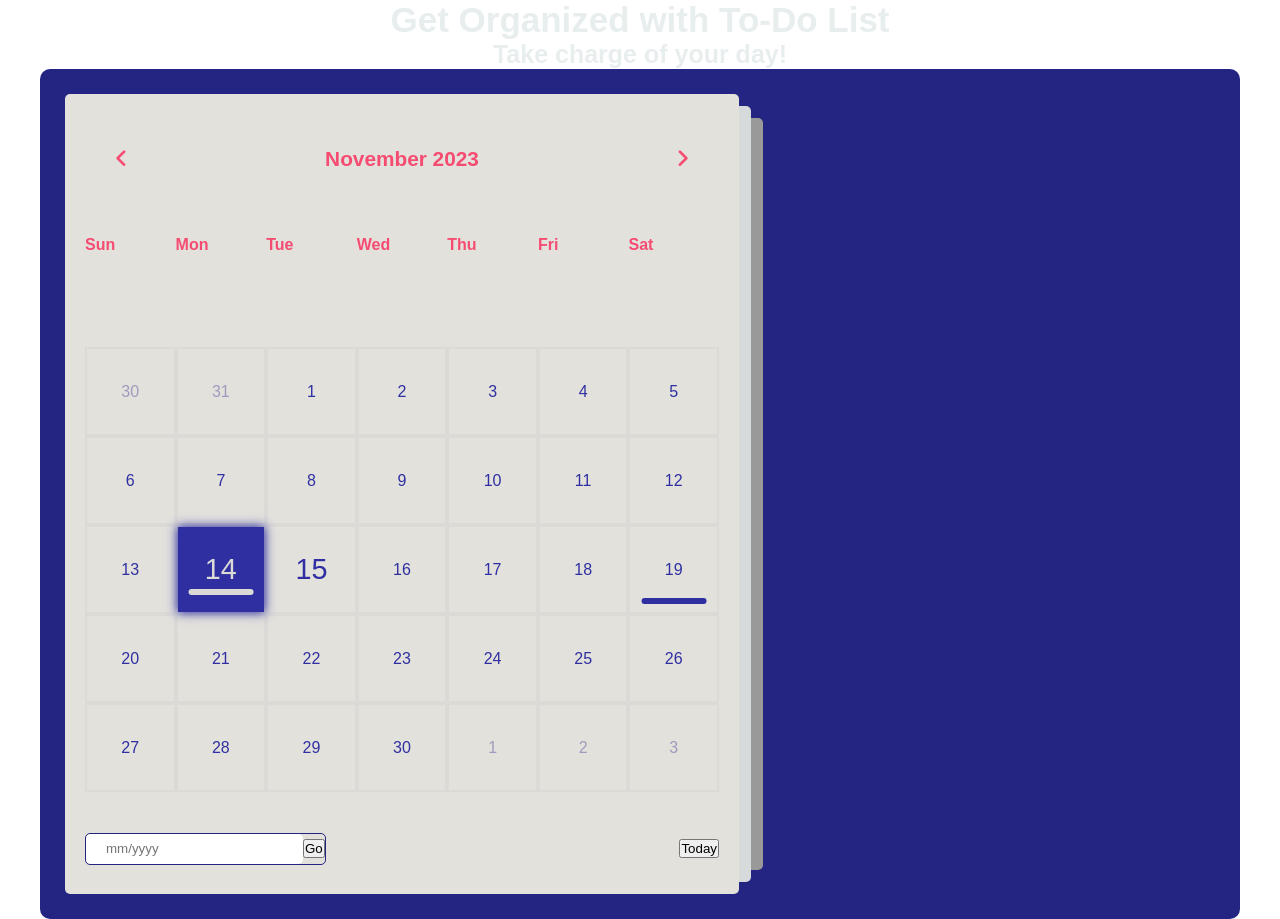
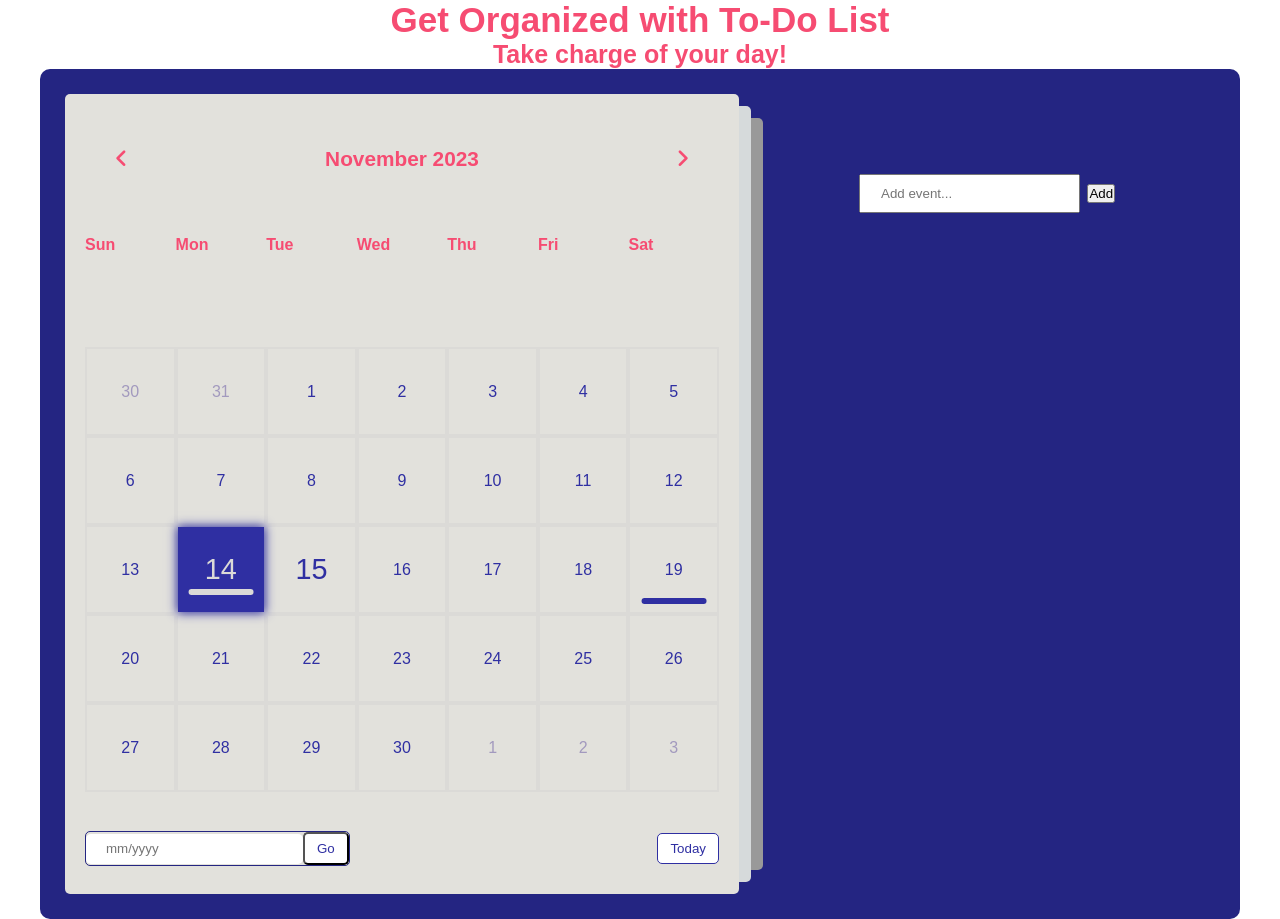
Before and after one commit to satya4nayak/To-do-list, a plain HTML site: page index.html in a window 1280 px wide. Drawn offline with Linux system fonts and the light colour scheme.

Commit message:
modified:   index.html modified:   style.css

```diff
--- a/index.html
+++ b/index.html
@@ -82,6 +82,10 @@
                 </div>
             </div>
         </div>
+        <div class="text-area">
+            <input type="text" placeholder="Add event..." class="event-add"/>
+            <button class="Add">Add</button>
+          </div>
     </div>
     <script src="script.js"></script>
 </body>
--- a/style.css
+++ b/style.css
@@ -29,14 +29,14 @@
 }
 .header h1{
     display: flex;
-    color: #e8edee;
+    color: #f64c72;
     align-items: center;
     justify-content: center;
     font-size: 35px;
 }
 .header h6{
     display: flex;
-    color: #e8edee;
+    color: #f64c72;
     align-items: center;
     justify-content: center;
     font-size: 25px;
@@ -242,3 +242,25 @@
     border-left: 1px solid var(--primary-clr);
     border-radius: 0;
 }
+.calander .goto-today .today-btn {
+    padding: 7px 12px;
+    border: 1px solid var(--primary-clr);
+    border-radius: 5px;
+    background-color: #fff;
+    cursor: pointer;
+    color: var(--primary-clr);
+}
+.calander .goto-today .goto-btn {
+    padding: 7px 12px;
+    border-radius: 5px;
+    background-color: #fff;
+    cursor: pointer;
+    color: var(--primary-clr);
+}
+.container .text-area input{
+    position: relative;
+    justify-content: right;
+    align-items: right;
+    padding: 10px 20px;
+    margin: 100px 3px 100px 100px;
+}
```
